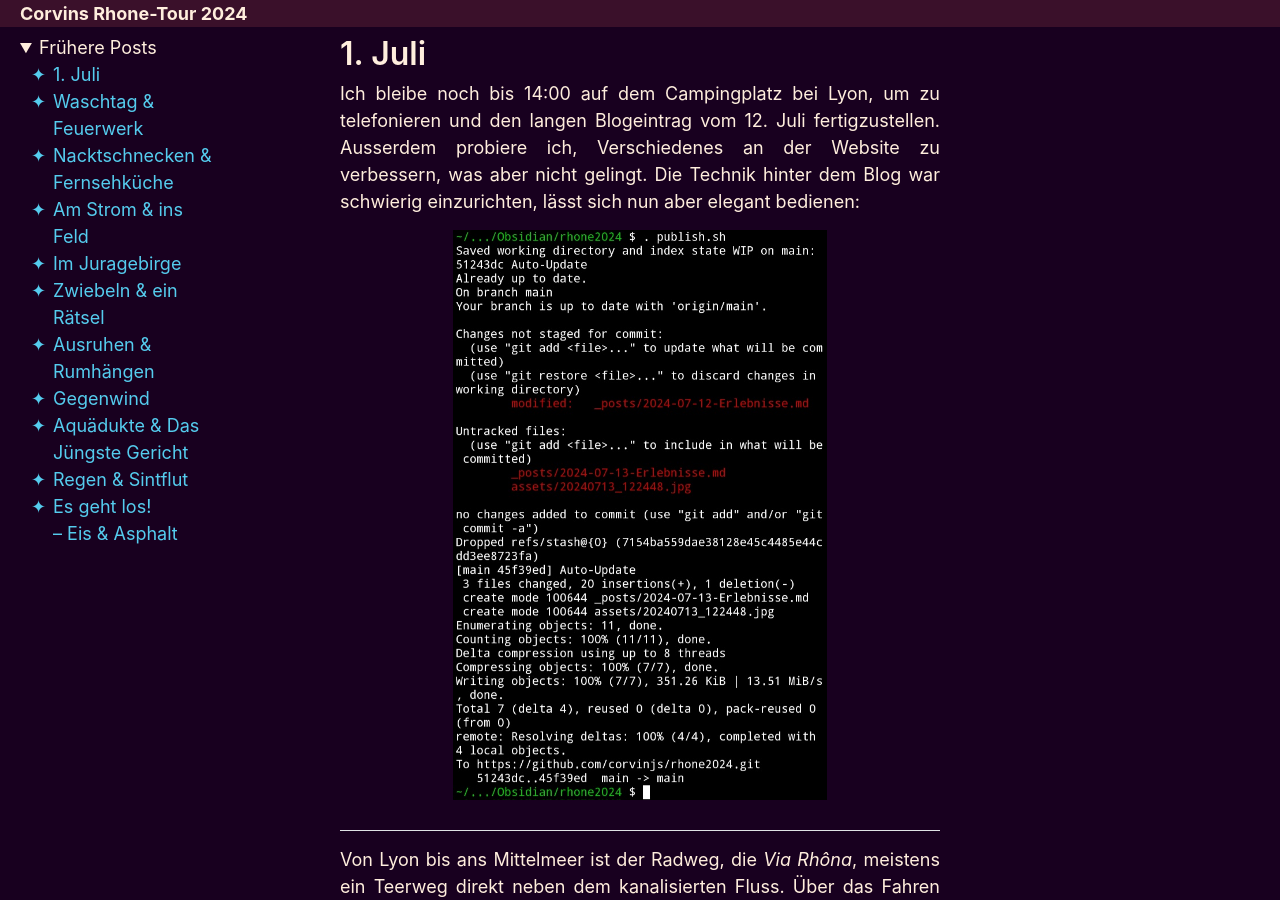
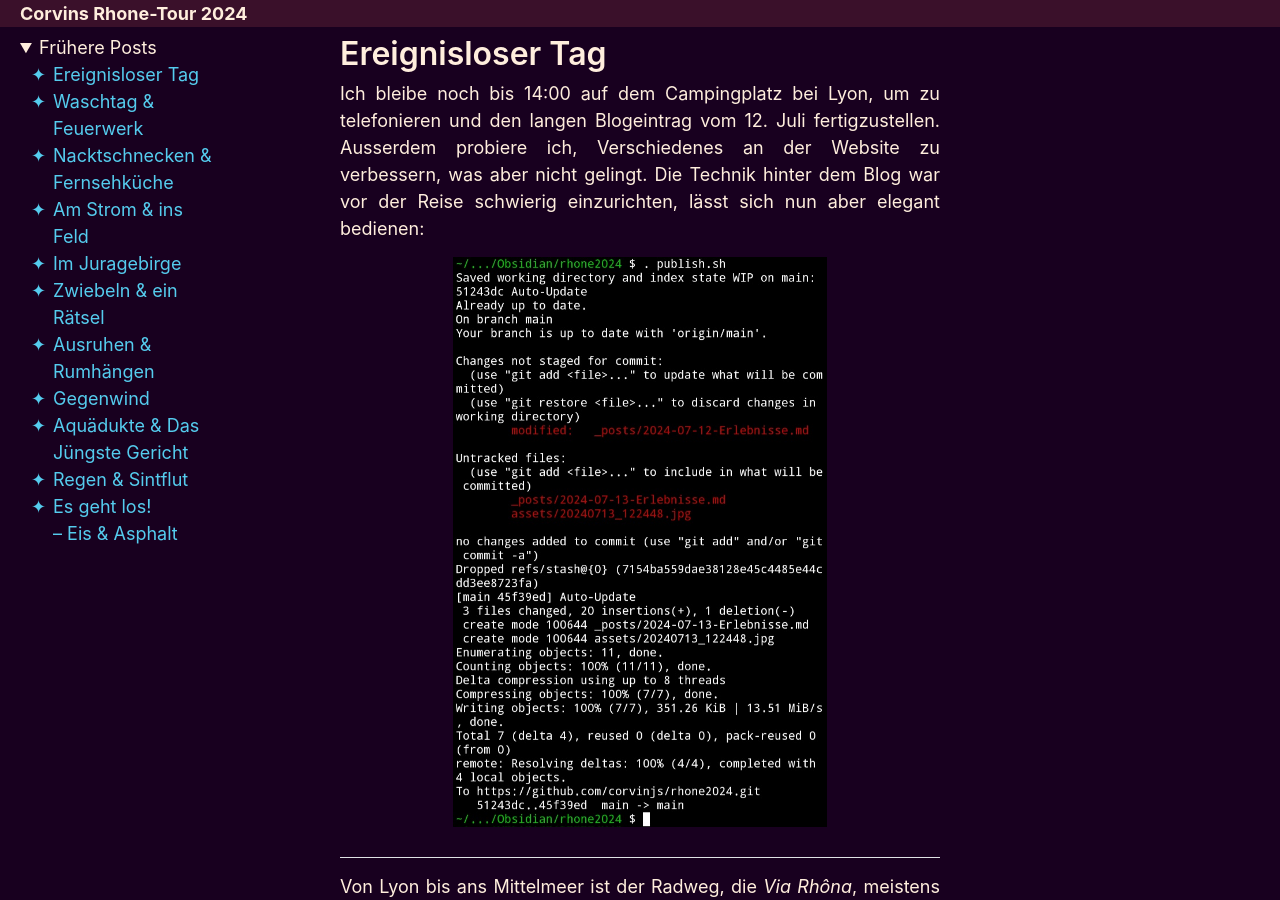
Before and after one commit to corvinjs/rhone2024, a Jekyll site: the page built from _posts/2024-07-15-Erlebnisse.md, in a window 1280 px wide and 900 px high. Built offline with Jekyll 4.4.1, drawn with Linux system fonts in a browser that asks for light colours.

Commit message:
Auto-Update

```diff
--- a/_posts/2024-07-15-Erlebnisse.md
+++ b/_posts/2024-07-15-Erlebnisse.md
@@ -1,9 +1,9 @@
 ---
-title: 1. Juli
+title: Ereignisloser Tag
 layout: post
 permalink: /:short_month-:day:output_ext
 ---
-Ich bleibe noch bis 14:00 auf dem Campingplatz bei Lyon, um zu telefonieren und den langen Blogeintrag vom 12. Juli fertigzustellen. Ausserdem probiere ich, Verschiedenes an der Website zu verbessern, was aber nicht gelingt. Die Technik hinter dem Blog war schwierig einzurichten, lässt sich nun aber elegant bedienen:
+Ich bleibe noch bis 14:00 auf dem Campingplatz bei Lyon, um zu telefonieren und den langen Blogeintrag vom 12. Juli fertigzustellen. Ausserdem probiere ich, Verschiedenes an der Website zu verbessern, was aber nicht gelingt. Die Technik hinter dem Blog war vor der Reise schwierig einzurichten, lässt sich nun aber elegant bedienen:
 ![](assets/Screenshot_20240717_134921_Termux.jpg)
 
 ---
```
Also changed, not shown: assets/20240716_143453.jpg (added), assets/20240716_193403.jpg (added), assets/20240716_233618.jpg (added).
